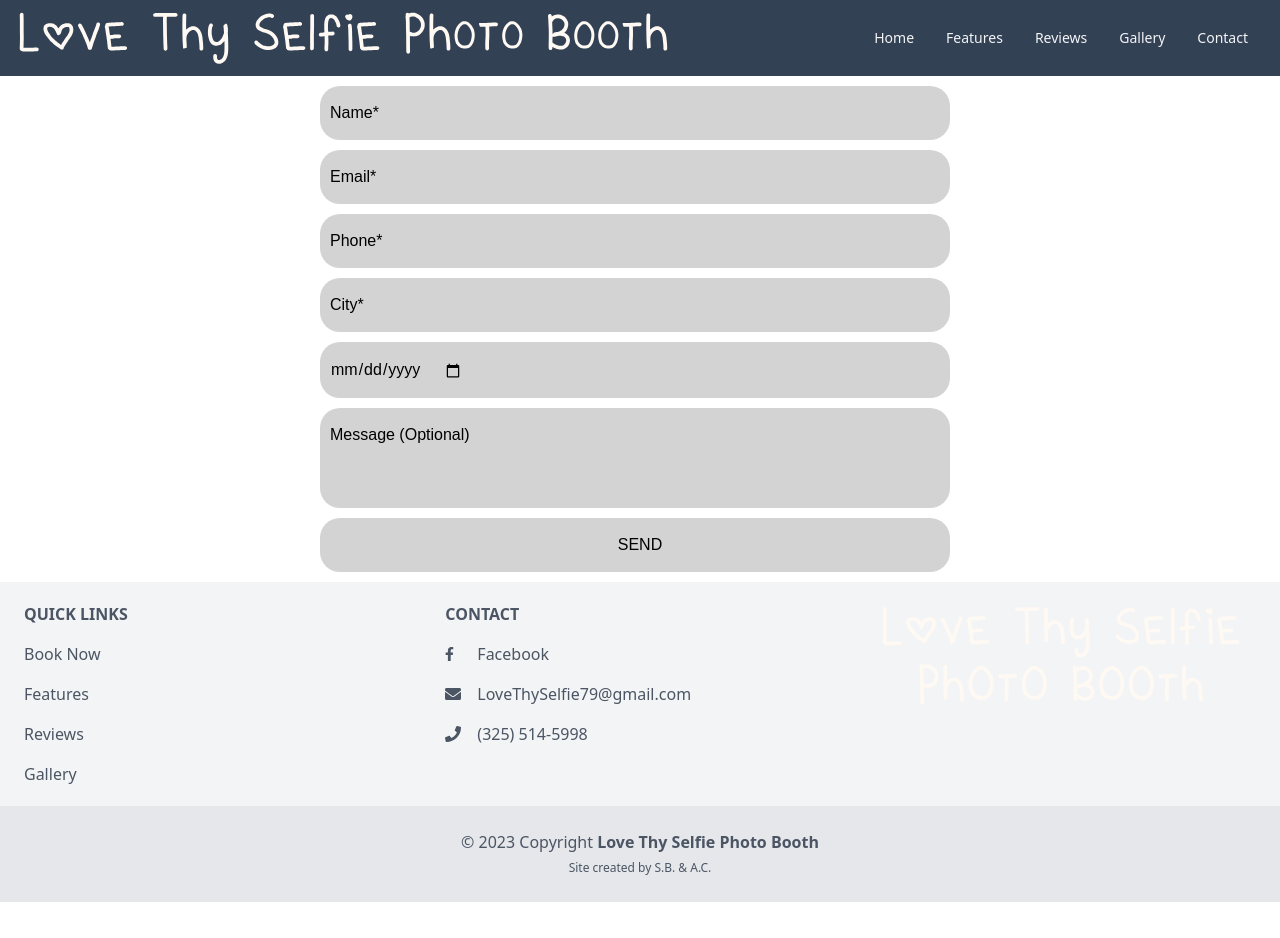
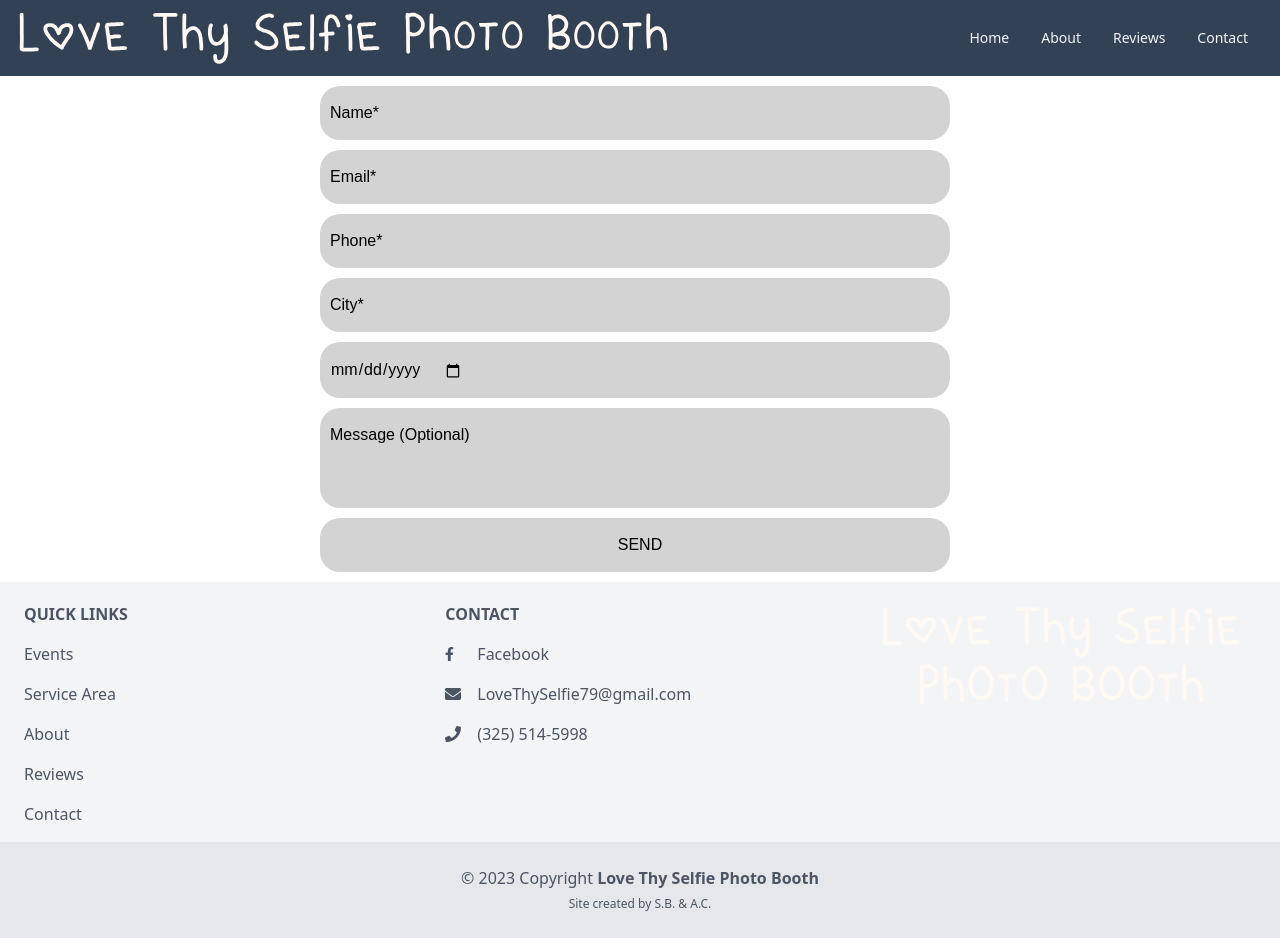
Before and after one commit to missatrox44/love-thy-selfie, a React (Vite) app: page /contact in a window 1280 px wide. Before the commit the page ends 902 px from the top, so only its background shows below. Built offline with nearby package versions, Linux system fonts and the light colour scheme.

Commit message:
functional links in header and footer

```diff
--- a/package.json
+++ b/package.json
@@ -16,7 +16,8 @@
     "moment-range": "^4.0.2",
     "react": "^18.2.0",
     "react-dom": "^18.2.0",
-    "react-router-dom": "^6.6.1"
+    "react-router-dom": "^6.6.1",
+    "react-router-hash-link": "^2.4.3"
   },
   "devDependencies": {
     "@types/react": "^18.0.24",
--- a/src/components/Customize/index.jsx
+++ b/src/components/Customize/index.jsx
@@ -3,8 +3,8 @@ import React from 'react';
 export default function Customize() {
 
   return (
-    <div className='flex flex-col bg-[#F2D43D]'>
-      <img className='center h-44 p-5 md:p-8' src='https://www.firstbenefits.org/wp-content/uploads/2017/10/placeholder-1024x1024.png' />
+    <div id='about' className='flex flex-col bg-[#F2D43D]'>
+      {/* <img className='center h-44 p-5 md:p-8' src='https://www.firstbenefits.org/wp-content/uploads/2017/10/placeholder-1024x1024.png' /> */}
 
       <h2 className='text-center text-gray-700 text-2xl py-6 px-2 font-semibold'>Customize Your Photos</h2>
       <div className='text-center'>
--- a/src/components/Features/index.jsx
+++ b/src/components/Features/index.jsx
@@ -14,14 +14,15 @@ export default function Features() {
 
       <LandingScreen />
       <ServiceArea />
+      <PhotoGallery />
       <Customize />
       <HighTech />
-      <Props/>
+
       {/* <Events/> */}
-      <div className='mx-5'>
+      {/* <div className='mx-5'>
       <h2 className='text-center text-gray-700 text-2xl font-semibold mt-5'>Events</h2>
       <PhotoGallery />
-      </div>
+      </div> */}
 
 
     </div>
--- a/src/components/Footer/index.jsx
+++ b/src/components/Footer/index.jsx
@@ -1,6 +1,8 @@
 import React from 'react';
 // import './style.css';
-import logo3 from '../../assets/logos/short-light-logo.svg'
+import logo3 from '../../assets/logos/short-light-logo.svg';
+import { HashLink } from 'react-router-hash-link';
+import { Link } from 'react-router-dom';
 
 
 function Footer() {
@@ -15,16 +17,19 @@ function Footer() {
               Quick Links
             </h6>
             <p className='mb-4'>
-              <a href='/contact' className='text-gray-600'>Book Now</a>
+            <HashLink to='#photoGallery' className='text-gray-600'>Events</HashLink>
             </p>
             <p className='mb-4'>
-              <a href='#!' className='text-gray-600'>Features</a>
+            <HashLink to='#serviceArea' className='text-gray-600'>Service Area</HashLink>
             </p>
             <p className='mb-4'>
-              <a href='#!' className='text-gray-600'>Reviews</a>
+            <HashLink to='#about' className='text-gray-600'>About</HashLink>
             </p>
-            <p className='mb-5'>
-              <a href='#!' className='text-gray-600'>Gallery</a>
+            <p className='mb-4'>
+            <HashLink to='#reviews' className='text-gray-600'>Reviews</HashLink>
+            </p>
+            <p className='mb-4'>
+              <Link to='/contact' className='text-gray-600'>Contact</Link>
             </p>
           </div>
 
--- a/src/components/Header/index.jsx
+++ b/src/components/Header/index.jsx
@@ -1,6 +1,8 @@
 import { useState } from 'react';
 import longlogo from '../../assets/logos/long-light-logo.svg';
 import './styles.css'
+import { HashLink } from 'react-router-hash-link';
+import { Link } from 'react-router-dom';
 
 
 export default function Header() {
@@ -46,19 +48,19 @@ export default function Header() {
 
             <ul className='flex flex-col items-center justify-between min-h-[200px]'>
               <li className='border-b border-gray-400 my-4 uppercase'>
-                <a href='/'>Home</a>
+                <Link to='/'>Home</Link>
               </li>
               <li className='border-b border-gray-400 my-4 uppercase'>
-                <a href='/#'>Features</a>
+                <HashLink to='#about'>About</HashLink>
               </li>
               <li className='border-b border-gray-400 my-4 uppercase'>
-                <a href='/#'>Reviews</a>
+                <HashLink to='#reviews' className='text-gray-600'>Reviews</HashLink>
               </li>
+              {/* <li className='border-b border-gray-400 my-4 uppercase'>
+              <HashLink to='#photoGallery'>Gallery</HashLink>
+              </li> */}
               <li className='border-b border-gray-400 my-4 uppercase'>
-                <a href='/#'>Gallery</a>
-              </li>
-              <li className='border-b border-gray-400 my-4 uppercase'>
-                <a href='/contact'>Contact</a>
+                <Link to='/contact' className='text-gray-600'>Contact</Link>
               </li>
             </ul>
           </div>
@@ -68,19 +70,19 @@ export default function Header() {
         <div className='hidden w-full md:block md:w-auto' id='navbar-default'>
           <ul className='flex flex-col p-4 mt-4 border border-gray-100 rounded-lg bg-gray-50 md:flex-row md:space-x-8 md:mt-0 md:text-sm md:font-medium md:border-0 md:bg-slate-700'>
             <li>
-              <a href='/' className='block py-2 pl-3 pr-4 text-gray-100 rounded hover:bg-gray-100 md:hover:bg-transparent md:border-0 md:hover:text-blue-700 md:p-0 dark:text-gray-400 '>Home</a>
+            <Link to='/' className='block py-2 pl-3 pr-4 text-gray-100 rounded hover:bg-gray-100 md:hover:bg-transparent md:border-0 md:hover:text-blue-700 md:p-0 dark:text-gray-400 '>Home</Link>
             </li>
             <li>
-              <a href='#' className='block py-2 pl-3 pr-4 text-gray-100 rounded hover:bg-gray-100 md:hover:bg-transparent md:border-0 md:hover:text-blue-700 md:p-0 dark:text-gray-400 '>Features</a>
+            <HashLink to='#about' className='block py-2 pl-3 pr-4 text-gray-100 rounded hover:bg-gray-100 md:hover:bg-transparent md:border-0 md:hover:text-blue-700 md:p-0 dark:text-gray-400 '>About</HashLink>
             </li>
             <li>
-              <a href='#' className='block py-2 pl-3 pr-4 text-gray-100 rounded hover:bg-gray-100 md:hover:bg-transparent md:border-0 md:hover:text-blue-700 md:p-0 dark:text-gray-400 '>Reviews</a>
+              <HashLink to='#reviews' className='block py-2 pl-3 pr-4 text-gray-100 rounded hover:bg-gray-100 md:hover:bg-transparent md:border-0 md:hover:text-blue-700 md:p-0 dark:text-gray-400 '>Reviews</HashLink>
             </li>
+            {/* <li>
+            <HashLink to='#photoGallery' className='block py-2 pl-3 pr-4 text-gray-100 rounded hover:bg-gray-100 md:hover:bg-transparent md:border-0 md:hover:text-blue-700 md:p-0 dark:text-gray-400 '>Gallery</HashLink>
+            </li> */}
             <li>
-              <a href='#' className='block py-2 pl-3 pr-4 text-gray-100 rounded hover:bg-gray-100 md:hover:bg-transparent md:border-0 md:hover:text-blue-700 md:p-0 dark:text-gray-400 '>Gallery</a>
-            </li>
-            <li>
-              <a href='/contact' className='block py-2 pl-3 pr-4 text-gray-100 rounded hover:bg-gray-100 md:hover:bg-transparent md:border-0 md:hover:text-blue-700 md:p-0 dark:text-gray-400 '>Contact</a>
+              <Link to='/contact' className='block py-2 pl-3 pr-4 text-gray-100 rounded hover:bg-gray-100 md:hover:bg-transparent md:border-0 md:hover:text-blue-700 md:p-0 dark:text-gray-400 '>Contact</Link>
             </li>
           </ul>
         </div>
--- a/src/components/PhotoGallery/index.jsx
+++ b/src/components/PhotoGallery/index.jsx
@@ -5,7 +5,7 @@ export default function PhotoGallery() {
 
 
   return (
-    <div className = "flex justify-center py-10">
+    <div className = "flex justify-center py-10" id="photoGallery">
       <Photos />
     </div>
   )
--- a/src/components/Reviews/index.jsx
+++ b/src/components/Reviews/index.jsx
@@ -10,10 +10,9 @@ export default function Reviews() {
 
 
   return (
-    <div className ="bg-gray-200">
+    <div id='reviews' className ="bg-gray-200">
         <p className='text-center text-gray-700 text-2xl py-6 px-2 font-semibold'>
-          Check out what some of our amazing customers are
-            saying!
+          Reviews
         </p>
           <div className='flex place-content-center'>
             <p className='mt-3 text-sm'>Overall Rating:</p>
--- a/src/components/ServiceArea/index.jsx
+++ b/src/components/ServiceArea/index.jsx
@@ -10,7 +10,7 @@ export default function Features() {
   const bigScreen = useMediaQuery('(min-width:1024px)');
 
   return (
-    <div className='justify-content-center text-gray-800 py-10 custom-serviceMap bg-gray-300'>
+    <div id='serviceArea' className='justify-content-center text-gray-800 py-10 custom-serviceMap bg-gray-300'>
       {bigScreen &&
         <div className="flex items-center justify-around">
             <img alt='First in West Texas to use a selfie machine medal' className='mb-5 max-w-[30%]' src={medal} />
```
Also changed, not shown: 1 other file (tests, documents, lock files or other folders).
